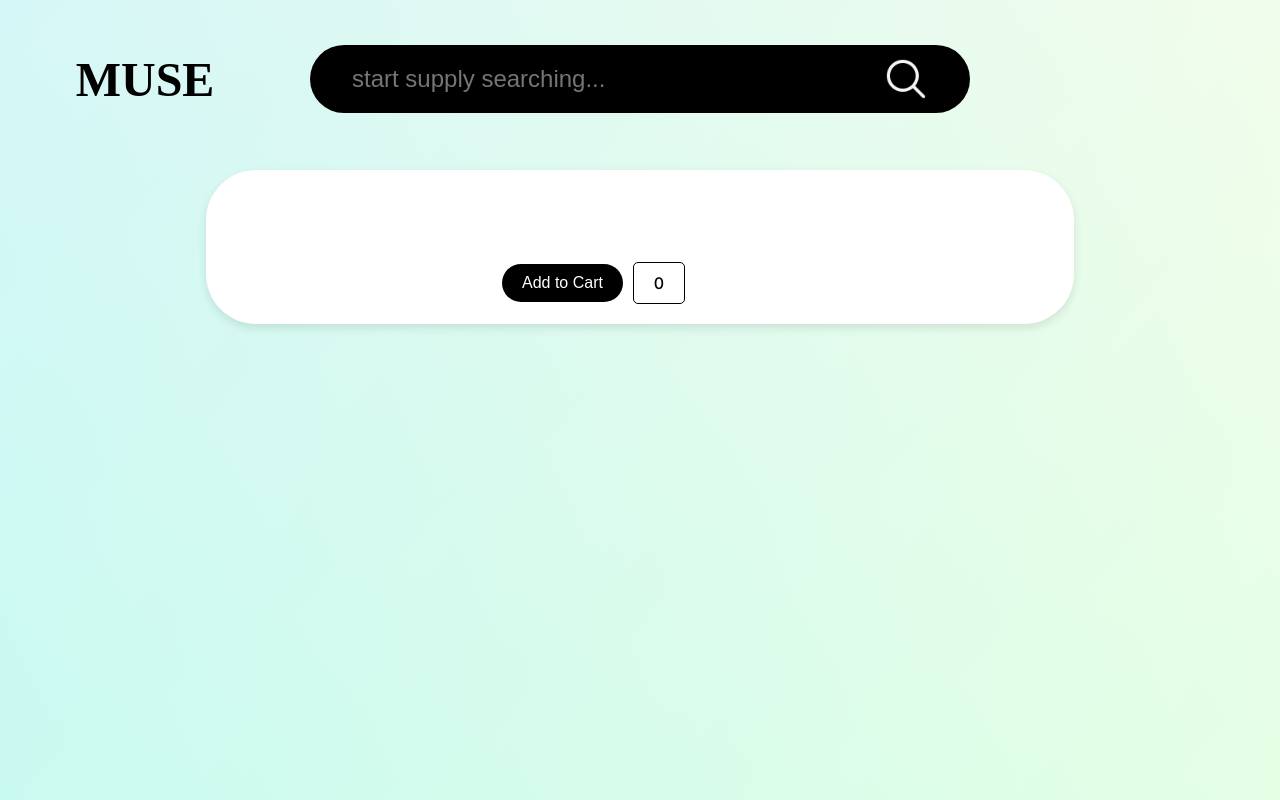
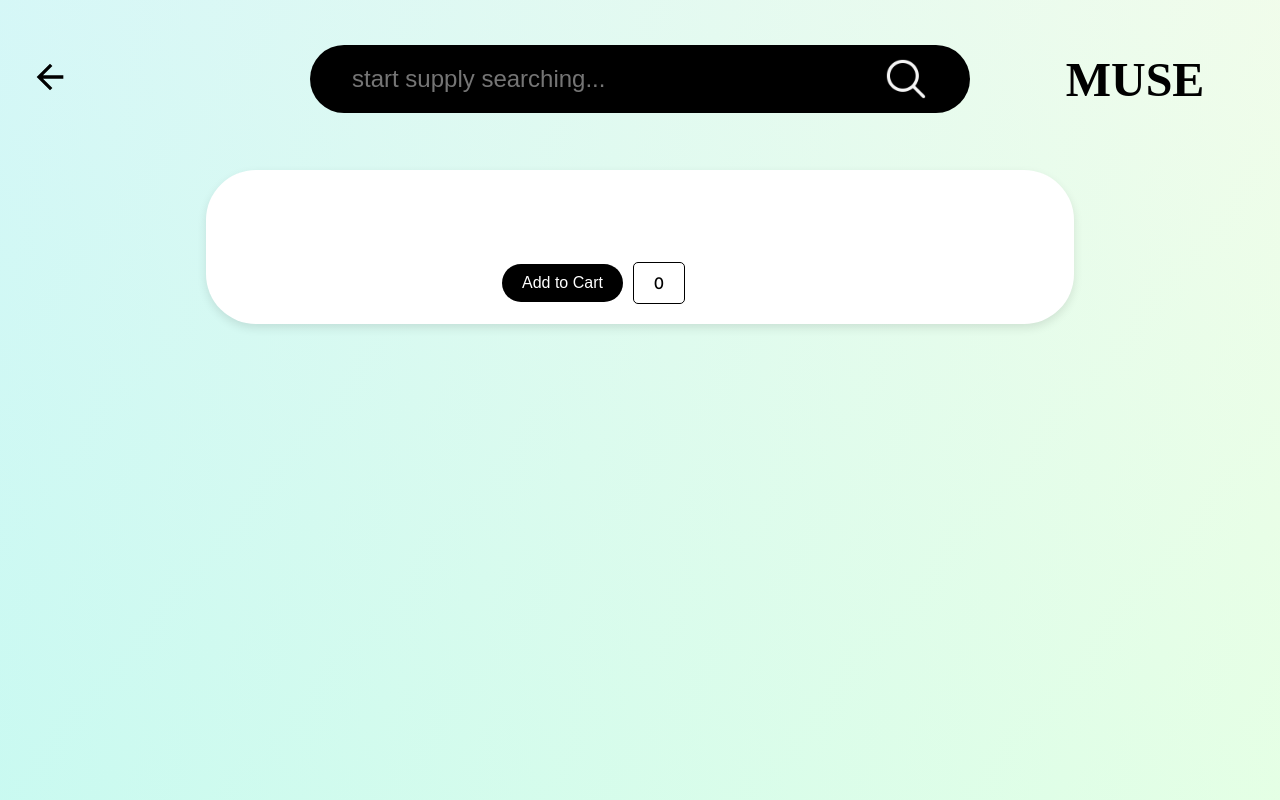
Before and after one commit to ltshikila/IMY320artstore, a website: page public/product.html in a window 1280 px wide. Drawn offline with Linux system fonts and the light colour scheme; a web font is replaced by a local one.

Commit message:
added scroll save on and back button

```diff
--- a/public/css/product_page.css
+++ b/public/css/product_page.css
@@ -197,3 +197,21 @@ button, .increment_button, .decrement_button {
     min-width: 30px;
     text-align: center;
 }
+
+.back_btn {
+    flex: 1;
+    display: flex;
+    justify-content: left;
+    align-items: center;
+}
+
+.back-button{
+    cursor: pointer;
+    padding-left: 30px;
+}
+
+.back-button img {
+    width: 40px;
+    height: 40px;
+    filter: invert(0%) sepia(0%) saturate(0%) hue-rotate(0deg) brightness(50%) contrast(2000%);
+}
--- a/public/product.html
+++ b/public/product.html
@@ -11,7 +11,11 @@
 <body>
     <div class="catalogue">
         <div class="navigation">
-            <a class="logo">MUSE</a>
+            <div class="back_btn">
+                <a href="../" class="back-button">
+                    <img src="media/icons/back.svg" alt="Back" />
+                </a>
+            </div>
             <div class="searchbar">
                 <input
                     type="text"
@@ -21,8 +25,7 @@
                 />
                 <img class="search-icon" alt="Search Icon" src="../media/images/search.png" />
             </div>
-            <div class="empty">
-            </div>
+            <a class="logo">MUSE</a>
         </div>
         <div class="products_layout">
 
```
Also changed, not shown: public/script.js (+14 -1 lines), public/media/icons/back.svg (added).
